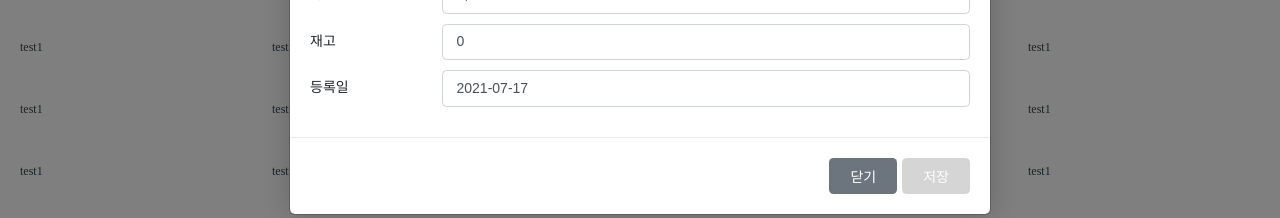
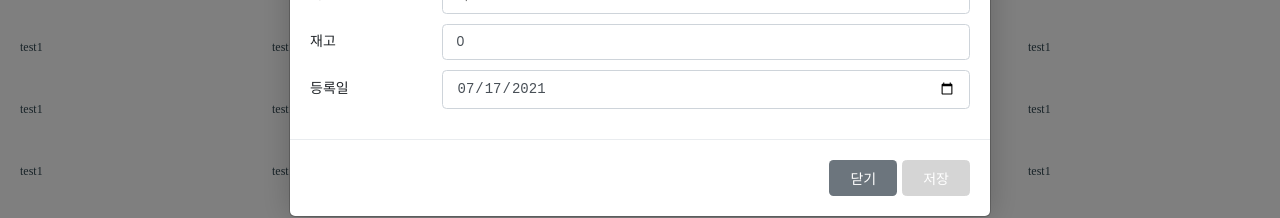
Before and after one commit to oyg0420/my-inventory-webapp, a React (Create React App) app: page / in a window 1280 px wide. Both pictures are taken after a click on the button "제품 등록". Shown: the part 276-494 px from the top of the page. Built offline with nearby package versions, Linux system fonts and the light colour scheme.

Commit message:
chore(Input): type 추가
https://spendit.atlassian.net/browse/<issue>

```diff
--- a/src/components/commons/Input.tsx
+++ b/src/components/commons/Input.tsx
@@ -51,7 +51,7 @@ const Input: React.FC<Props> = ({ onValueChange, value, disabled, type, ...rest
     [onValueChange, type]
   );
 
-  return <StyledInput value={value} onChange={handleChange} disabled={disabled} {...rest} />;
+  return <StyledInput type={type} value={value} onChange={handleChange} disabled={disabled} {...rest} />;
 };
 
 export default Input;
```
